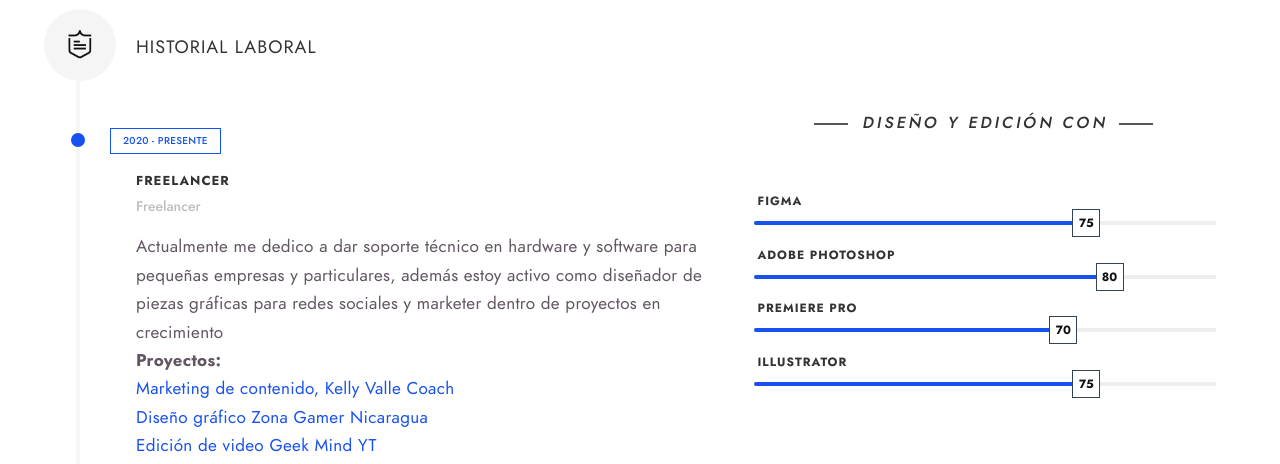
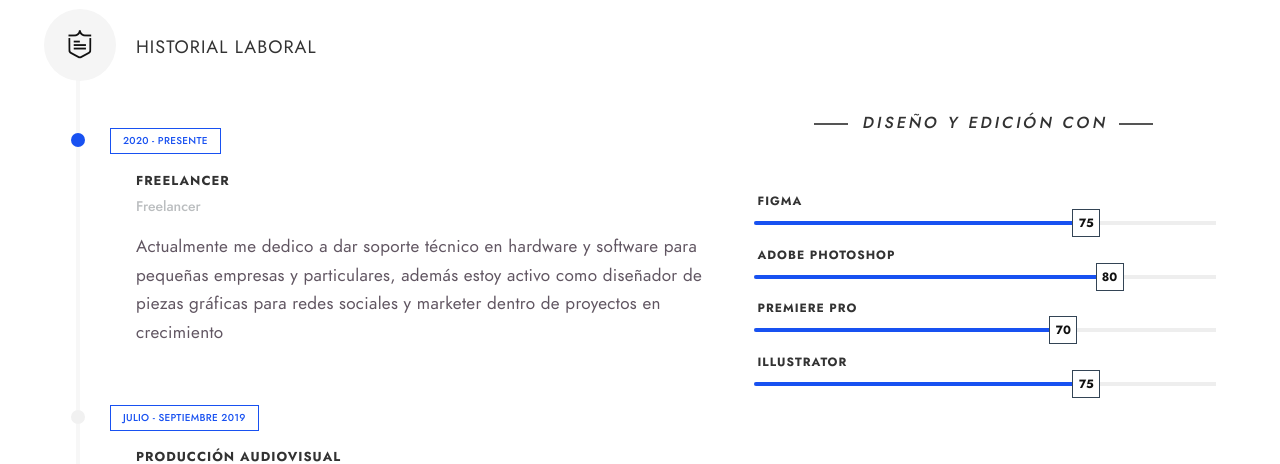
Before and after one commit to Curowl/resume_online, a plain HTML site: page resume.html in a window 1280 px wide. Shown: the part 488-952 px from the top of the page. Drawn offline with Linux system fonts and the light colour scheme.

Commit message:
Update resume.html

```diff
--- a/resume.html
+++ b/resume.html
@@ -204,10 +204,7 @@
                                                     <p>Actualmente me dedico a dar soporte técnico en hardware y software para pequeñas empresas y particulares,
                                                         además estoy activo como diseñador de piezas gráficas para redes sociales y marketer dentro de proyectos en
                                                         crecimiento <br>
-                                                        <strong>Proyectos:</strong><br>
-                                                        <a href="https://www.instagram.com/kelly.vallecoach/" target="_blank">Marketing de contenido, Kelly Valle Coach</a><br>
-                                                        <a href="https://www.instagram.com/zona_gamer_nicaragua/" target="_blank">Diseño gráfico Zona Gamer Nicaragua  </a><br>
-                                                        <a href="https://www.youtube.com/channel/UC-6HDaQKoXtkLJEg58u7mww/videos" target="_blank">Edición de video Geek Mind YT</a></p>
+
                                                 </div>
 
 
```
